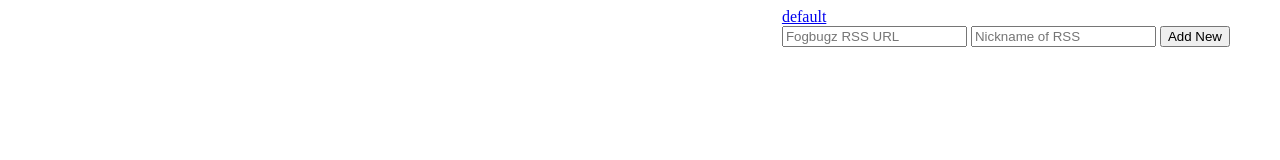
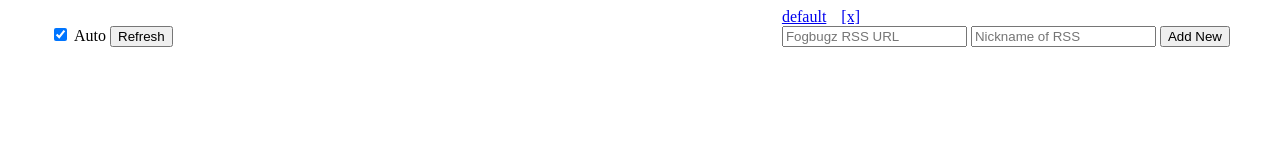
Before and after one commit to ACReeser/chartbugz, a website: page root/index.html in a window 1280 px wide. Drawn offline with Linux system fonts and the light colour scheme; no server answers.

Commit message:
fixed bugs, added refresh and auto refresh and deletes

```diff
--- a/root/chartbugz.css
+++ b/root/chartbugz.css
@@ -1,5 +1,12 @@
 .pull-right{
 	float:right;
+}
+
+.refresh-list{
+	z-index: 1;
+	position: absolute;
+	left:50px;
+	top:25px;
 }
 
 .filter-list{
--- a/root/chartbugz.js
+++ b/root/chartbugz.js
@@ -1,5 +1,5 @@
 (function () {
-    var chartbugz = window.chartbugz || {};
+    var chartbugz = window.chartbugz || {}, AUTO_INTERVAL_TIMEOUT = 60000, autoIntervalID;
 
     if (localStorage == null) {
         $("#pie").html("Your browser does not support local storage");
@@ -8,6 +8,7 @@
     chartbugz.initialize = function () {
         chartbugz.filterMap = JSON.parse(localStorage.getItem("chartbugz.filterMap")) || { "default": "default.rss" };
         chartbugz.defaultFilterNickname = localStorage.getItem("chartbugz.defaultFilterNickname") || "default";
+		chartbugz.setAutoRefresh( localStorage.getItem("chartbugz.autoRefresh") || true, false );
         chartbugz.currentFilterNickname = chartbugz.defaultFilterNickname;
         chartbugz.wireEvents();
         chartbugz.refreshFilterList();
@@ -23,44 +24,79 @@
             chartbugz.refreshFilterList();
             chartbugz.saveFilterList();
         });
+		$(".refresh-list input[type=checkbox]")[0].checked = chartbugz.autoRefresh;
+		$(".refresh-list input[type=checkbox]").change(function() {
+			chartbugz.setAutoRefresh($(this)[0].checked, true);
+		});
+		$(".refresh-list button").click(function() {
+			chartbugz.loadData();
+		});
     };
+
+	chartbugz.setAutoRefresh = function(doAutoRefresh, doSave) {
+		chartbugz.autoRefresh = doAutoRefresh;
+		if (doSave) {
+			localStorage.setItem("chartbugz.autoRefresh", chartbugz.autoRefresh);
+		}
+		if (doAutoRefresh && autoIntervalID == null) {
+			autoIntervalID = setInterval(chartbugz.loadData, AUTO_INTERVAL_TIMEOUT);
+		} else if (!doAutoRefresh && autoIntervalID != null) {
+			clearInterval(autoIntervalID);
+		}
+	};
 
     chartbugz.saveFilterList = function () {
         localStorage.setItem("chartbugz.filterMap", JSON.stringify(chartbugz.filterMap));
         localStorage.setItem("chartbugz.defaultFilterNickname", chartbugz.currentFilterNickname);
     };
 
+	function curriedDelete(nickname){
+		return function() {
+			chartbugz.filterMap[nickname] = undefined;
+			chartbugz.saveFilterList();
+			$(this).parent().empty();
+		};
+	}
     chartbugz.refreshFilterList = function () {
-        $("#currentList").empty();
-        for (var nickname in chartbugz.filterMap) {
-            var newLink = document.createElement("a");
+		var nickname, newLink, delLink, newDiv;
+        $(".current-list").empty();
+        for (nickname in chartbugz.filterMap) {
+            newLink = document.createElement("a");
             newLink.href = "javascript:void(0);";
             newLink.text = nickname;
             $(newLink).click(function () {
                 chartbugz.currentFilterNickname = this.text;
                 chartbugz.loadData();
-            })
-            var newDiv = document.createElement("div");
+            });
+            delLink = document.createElement("a");
+            delLink.href = "javascript:void(0);";
+            delLink.text = "[x]";
+			$(delLink).css({"margin-left": 15});
+            $(delLink).click(curriedDelete(nickname));
+            newDiv = document.createElement("div");
             $(newDiv).append(newLink);
+			$(newDiv).append(delLink);
             $(".current-list").append(newDiv);
         }
 
     };
 
     chartbugz.loadData = function () {
-        var data = [];
-        var subUrl = chartbugz.filterMap[chartbugz.currentFilterNickname];
-        jQuery.getFeed({
+        var data = [], subUrl = chartbugz.filterMap[chartbugz.currentFilterNickname];
+        $.getFeed({
             url: (subUrl == "default.rss") ? "http://localhost:80/default.rss" : "http://localhost:80/proxy/"+subUrl,
             success: function (feed) {
-                if (!feed)
+				var i, splitEstimate, estimateString;
+                if (!feed) {
                     return;
+				}
 
-                for (var i = 0; i < feed.items.length; i++) {
-                    var splitEstimate = /.*Estimate(.*)/.exec(feed.items[i].description);
-                    var estimateString = "0";
-                    if (splitEstimate && splitEstimate.length > 0)
+                for (i = 0; i < feed.items.length; i++) {
+                    splitEstimate = /.*Estimate(.*)/.exec(feed.items[i].description);
+                    estimateString = "0";
+                    if (splitEstimate && splitEstimate.length > 0) {
                         estimateString = splitEstimate[1].replace(/[: \na-zA-Z]/g, '');
+					}
 
                     data.push({
                         name: feed.items[i].title,
--- a/root/index.html
+++ b/root/index.html
@@ -7,6 +7,11 @@
     <link rel="stylesheet" href="chartbugz.css"/>
 </head>
 <body>
+	<div class="refresh-list">
+		<label>
+			<input type="checkbox" />&nbsp;Auto
+		</label>
+		<button>Refresh</button></div>
     <div class="filter-list">
         <div class="current-list">
         </div>
```
